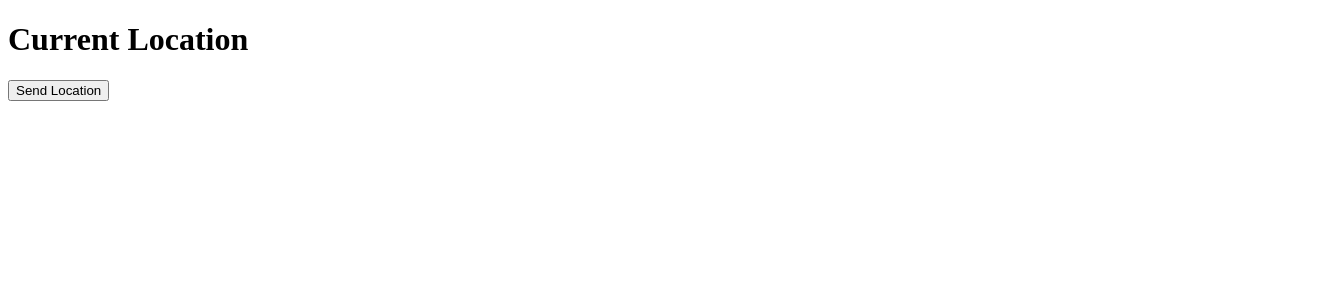
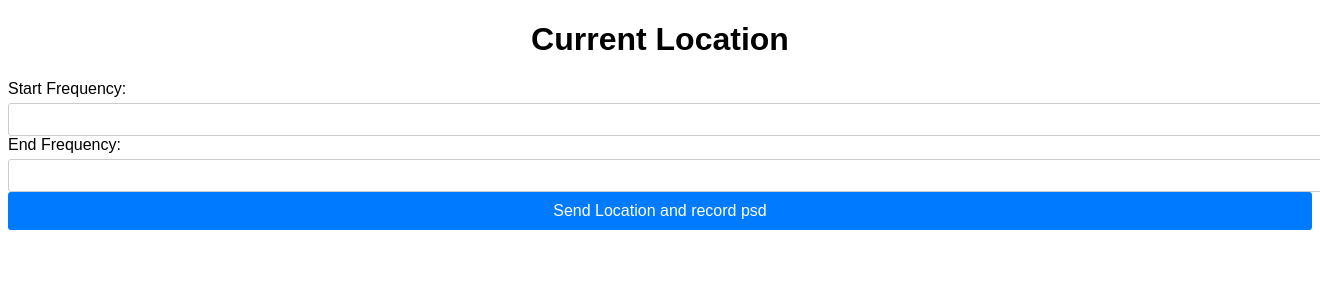
Before and after one commit to Mindstorm233/location-spectrum, a Flask app: page / in a window 1320 px wide; the page is wider, and only the part inside the window is pictured. Shown: the top 300 px of that part. Run offline with Flask 3, Linux system fonts and the light colour scheme.

Commit message:
完善了代码，加入了采集频谱的功能

```diff
--- a/app.py
+++ b/app.py
@@ -1,6 +1,46 @@
 from flask import Flask, request, render_template
 from flask_cors import CORS
 import os
+import numpy as np
+import adi
+from scipy.io import savemat
+from datetime import datetime
+
+def receive_and_plot_power_spectrum(start_freq, end_freq, lat, lon):
+    sample_rate = end_freq - start_freq  # Hz
+    if sample_rate >= 61.44e6:
+        raise ValueError('Sample Rate must be less than 61.44MHz!')
+    if sample_rate <= 0:
+        raise ValueError('Sample Rate must not be a negative number!')
+    center_freq = (start_freq + end_freq) / 2  # Center frequency
+    num_samps = 100000  # number of samples per call to rx()
+
+    sdr = adi.Pluto("ip:192.168.2.1")
+    sdr.sample_rate = int(sample_rate)
+
+    # Config Rx
+    sdr.rx_lo = int(center_freq)
+    sdr.rx_rf_bandwidth = int(sample_rate)
+    sdr.rx_buffer_size = num_samps
+    sdr.gain_control_mode_chan0 = 'manual'
+    sdr.rx_hardwaregain_chan0 = 0.0  # dB, increase to increase the receive gain, but be careful not to saturate the ADC
+
+    # Clear buffer just to be safe
+    for i in range(0, 10):
+        raw_data = sdr.rx()
+
+    # Receive samples
+    rx_samples = sdr.rx()
+
+    # Calculate power spectral density (frequency domain version of signal)
+    psd = np.abs(np.fft.fftshift(np.fft.fft(rx_samples))) ** 2
+    psd_dB = 10 * np.log10(psd)
+    f = np.linspace(start_freq, end_freq, len(psd))
+
+    # Save data to .mat file
+    timestamp = datetime.now().strftime("%Y%m%d-%H%M%S")
+    filename = 'data/' + timestamp + ".mat"
+    savemat(filename, {'time':timestamp, 'latitude':lat, 'lontitude':lon, 'f': f, 'psd': psd, 'psd_dB': psd_dB})
 
 app = Flask(__name__)
 CORS(app)  # 允许跨域请求
@@ -12,9 +52,18 @@ def index():
 @app.route('/location', methods=['POST'])
 def receive_location():
     data = request.json
+    print(data)
     print('Received latitude:', data['latitude'])
     print('Received longitude:', data['longitude'])
-    return 'Location received'
+    start_frequency = float(data['start'])
+    end_frequency = float(data['end'])
+    try:
+        for i in range(1, 31):
+            receive_and_plot_power_spectrum(start_frequency, end_frequency, data['latitude'], data['longitude'])
+    except ValueError as e:
+        return 'Input invalid. ' + str(e)
+    print('Data saved.')
+    return 'Command received and recorded.'
 
 if __name__ == '__main__':
     app.run(host='0.0.0.0', debug=True)
--- /dev/null
+++ b/static/css/style.css
@@ -0,0 +1,48 @@
+body {
+    font-family: Arial, sans-serif;
+}
+
+.container {
+    max-width: 600px;
+    margin: 0 auto;
+    padding: 20px;
+    border: 1px solid #ccc;
+    border-radius: 5px;
+    background-color: #f9f9f9;
+}
+
+h1 {
+    text-align: center;
+}
+
+.form-group {
+    margin-bottom: 10px;
+}
+
+label {
+    display: block;
+    margin-bottom: 5px;
+}
+
+input[type="text"] {
+    width: 100%;
+    padding: 8px;
+    border-radius: 3px;
+    border: 1px solid #ccc;
+}
+
+button {
+    display: block;
+    width: 100%;
+    padding: 10px;
+    border: none;
+    border-radius: 3px;
+    background-color: #007bff;
+    color: #fff;
+    font-size: 16px;
+    cursor: pointer;
+}
+
+button:hover {
+    background-color: #0056b3;
+}
--- a/static/js/script.js
+++ b/static/js/script.js
@@ -21,7 +21,7 @@ function sendLocation() {
         alert("Location not available or not yet retrieved. Please make sure location is enabled and try again.");
         return;
     }
-    const data = { latitude: latitude, longitude: longitude };
+    const data = { latitude: latitude, longitude: longitude, start: document.getElementById("startFrequency").value, end: document.getElementById("endFrequency").value };
     fetch('http://127.0.0.1:5000/location', {
         method: 'POST',
         headers: {
@@ -30,6 +30,6 @@ function sendLocation() {
         body: JSON.stringify(data)
     })
         .then(response => response.text())
-        .then(result => alert('Location sent successfully: ' + result))
+        .then(result => alert('Return: ' + result))
         .catch(error => alert('Error sending location: ' + error));
 }
--- a/templates/location.html
+++ b/templates/location.html
@@ -3,7 +3,8 @@
 
 <head>
     <meta charset="UTF-8">
-    <title>Geolocation Example</title>
+    <title>Operation Menu</title>
+    <link rel="stylesheet" type="text/css" href="{{ url_for('static', filename='css/style.css') }}">
     <script src="{{ url_for('static', filename='js/script.js') }}"></script>
 </head>
 
@@ -12,7 +13,16 @@
     <p id="latitude"></p>
     <p id="longitude"></p>
     <p id="locationInfo"></p>
-    <button onclick="sendLocation()">Send Location</button>
+
+    <form id="dataForm">
+        <label for="startFrequency">Start Frequency:</label>
+        <input type="text" id="startFrequency" name="startFrequency">
+        <br>
+        <label for="endFrequency">End Frequency:</label>
+        <input type="text" id="endFrequency" name="endFrequency">
+    </form>
+
+    <button onclick="sendLocation()">Send Location and record psd</button>
 </body>
 
 </html>
```
Also changed, not shown: PySDR-Related/RECEIVE.py (added, +46 -0 lines), README.md, 1 other file.
